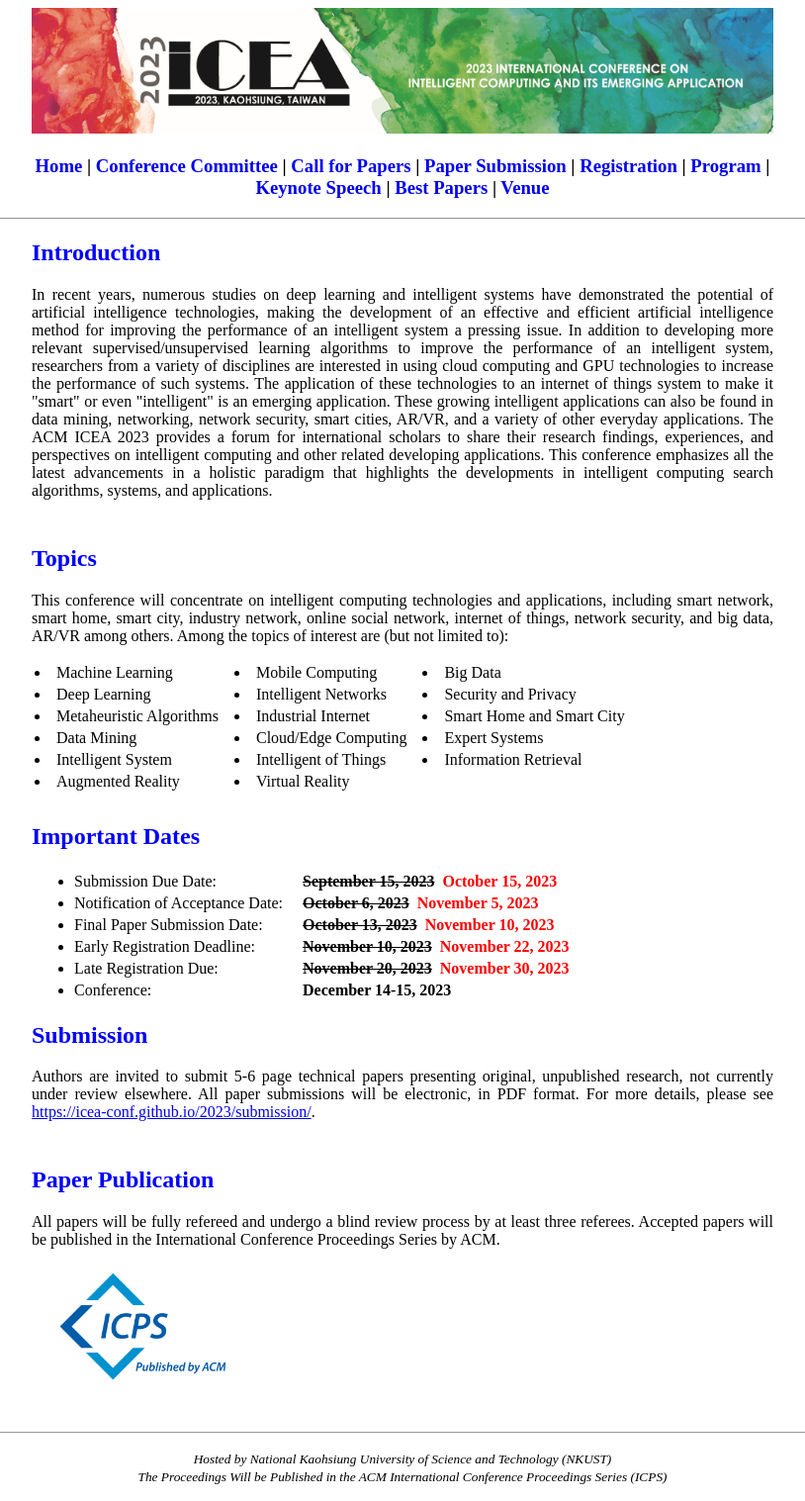
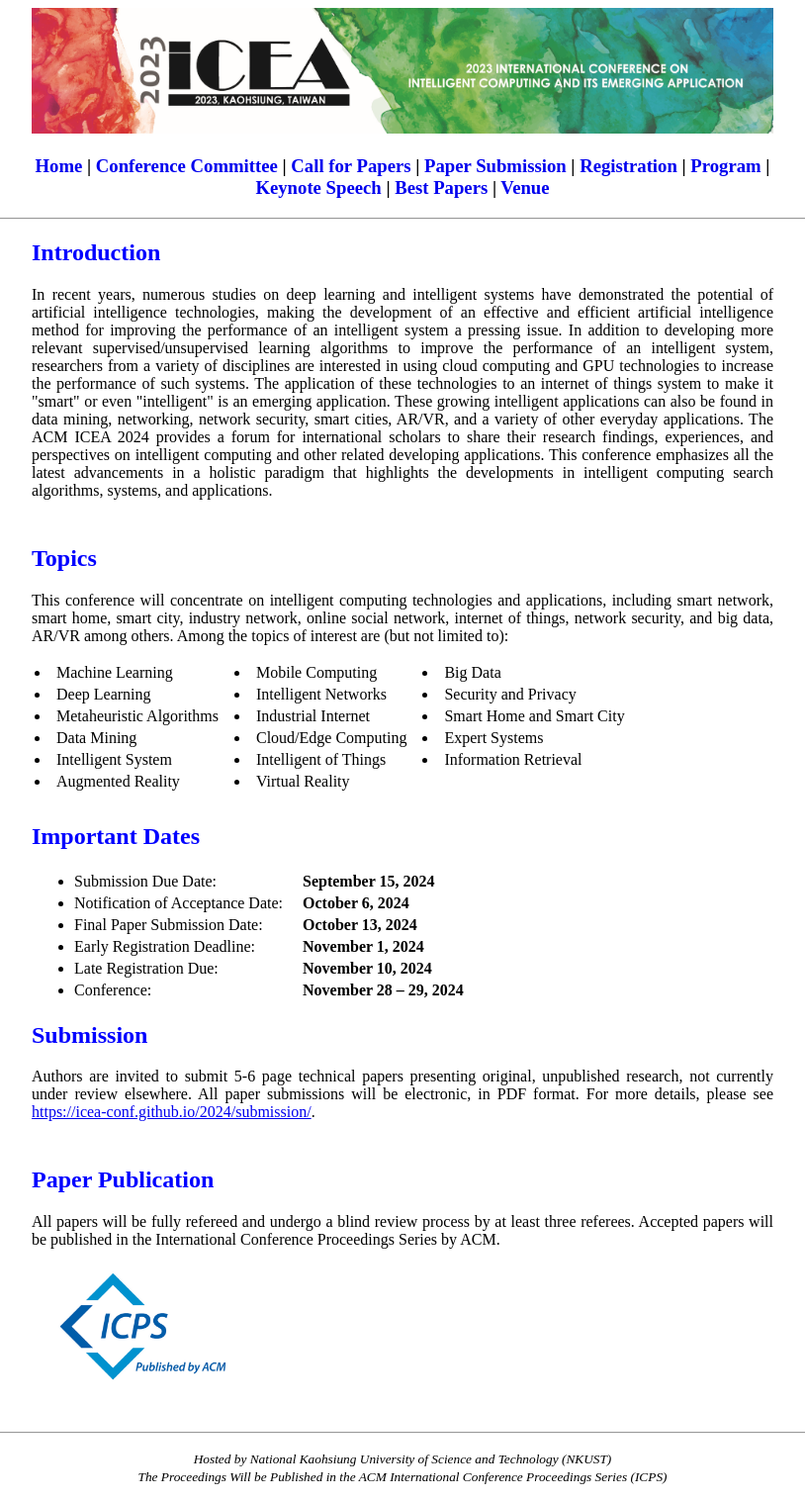
Before and after one commit to icea-conf/2024, a Jekyll site: the page built from papers/index.html, in a window 1280 px wide. Shown: the whole page at 99% size, without its empty margins (233-1047 px from the left). Built offline with Jekyll 4.4.1, drawn with Linux system fonts in a browser that asks for light colours.

Commit message:
Update index.html

```diff
--- a/papers/index.html
+++ b/papers/index.html
@@ -1,17 +1,39 @@
 ---
 layout: default
-title: ACM ICEA 2023
+title: ACM ICEA 2024
 ---
+
 <div class="container">
   <div class="content">
     <div>
-                  <h2 style="color:#0000FF">Introduction</h2>
-                        <p style="text-align: justify">In recent years, numerous studies on deep learning and intelligent systems have demonstrated the potential of artificial intelligence technologies, making the development of an effective and efficient artificial intelligence method for improving the performance of an intelligent system a pressing issue. In addition to developing more relevant supervised/unsupervised learning algorithms to improve the performance of an intelligent system, researchers from a variety of disciplines are interested in using cloud computing and GPU technologies to increase the performance of such systems. The application of these technologies to an internet of things system to make it "smart" or even "intelligent" is an emerging application. These growing intelligent applications can also be found in data mining, networking, network security, smart cities, AR/VR, and a variety of other everyday applications. The ACM ICEA 2023 provides a forum for international scholars to share their research findings, experiences, and perspectives on intelligent computing and other related developing applications. This conference emphasizes all the latest advancements in a holistic paradigm that highlights the developments in intelligent computing search algorithms, systems, and applications.</p>
+      <h2 style="color: #0000ff">Introduction</h2>
+      <p style="text-align: justify">
+        In recent years, numerous studies on deep learning and intelligent systems have demonstrated
+        the potential of artificial intelligence technologies, making the development of an
+        effective and efficient artificial intelligence method for improving the performance of an
+        intelligent system a pressing issue. In addition to developing more relevant
+        supervised/unsupervised learning algorithms to improve the performance of an intelligent
+        system, researchers from a variety of disciplines are interested in using cloud computing
+        and GPU technologies to increase the performance of such systems. The application of these
+        technologies to an internet of things system to make it "smart" or even "intelligent" is an
+        emerging application. These growing intelligent applications can also be found in data
+        mining, networking, network security, smart cities, AR/VR, and a variety of other everyday
+        applications. The ACM ICEA 2024 provides a forum for international scholars to share their
+        research findings, experiences, and perspectives on intelligent computing and other related
+        developing applications. This conference emphasizes all the latest advancements in a
+        holistic paradigm that highlights the developments in intelligent computing search
+        algorithms, systems, and applications.
+      </p>
     </div>
 
     <div style="padding-top: 10px">
-                  <h2 style="color:#0000FF">Topics</h2>
-                        <p style="text-align: justify">This conference will concentrate on intelligent computing technologies and applications, including smart network, smart home, smart city, industry network, online social network, internet of things, network security, and big data, AR/VR among others. Among the topics of interest are (but not limited to): </p>
+      <h2 style="color: #0000ff">Topics</h2>
+      <p style="text-align: justify">
+        This conference will concentrate on intelligent computing technologies and applications,
+        including smart network, smart home, smart city, industry network, online social network,
+        internet of things, network security, and big data, AR/VR among others. Among the topics of
+        interest are (but not limited to):
+      </p>
       <table>
         <tbody>
           <tr>
@@ -91,60 +113,59 @@ title: ACM ICEA 2023
           </tr>
         </tbody>
       </table>
-                  </ul>
     </div>
 
     <div style="padding-top: 10px">
-                  <h2 style="color:#0000FF">Important Dates</h2>
+      <h2 style="color: #0000ff">Important Dates</h2>
       <ul>
         <table>
           <tbody>
             <tr>
               <td>
-                                          <li>Submission Due Date: </li>
+                <li>Submission Due Date:</li>
               </td>
               <td>
-                                          <b>&nbsp; &nbsp; <del>September 15, 2023</del></b><b style="color:#FF0000">&nbsp; October 15, 2023</b>
+                <b>&nbsp; &nbsp; September 15, 2024</b>
               </td>
             </tr>
             <tr>
               <td>
-                                          <li>Notification of Acceptance Date: </li>
+                <li>Notification of Acceptance Date:</li>
               </td>
               <td>
-                                          <b>&nbsp; &nbsp; <del>October 6, 2023</del></b><b style="color:#FF0000">&nbsp; November 5, 2023</b>
+                <b>&nbsp; &nbsp; October 6, 2024</b>
               </td>
             </tr>
             <tr>
               <td>
-                                          <li>Final Paper Submission Date: </li>
+                <li>Final Paper Submission Date:</li>
               </td>
               <td>
-                                          <b>&nbsp; &nbsp; <del>October 13, 2023</del></b><b style="color:#FF0000">&nbsp; November 10, 2023</b>
+                <b>&nbsp; &nbsp; October 13, 2024</b>
               </td>
             </tr>
             <tr>
               <td>
-                                          <li>Early Registration Deadline: </li>
+                <li>Early Registration Deadline:</li>
               </td>
               <td>
-                                          <b>&nbsp; &nbsp; <del>November 10, 2023</del></b><b style="color:#FF0000">&nbsp; November 22, 2023</b>
+                <b>&nbsp; &nbsp; November 1, 2024</b>
               </td>
             </tr>
             <tr>
               <td>
-                                          <li>Late Registration Due: </li>
+                <li>Late Registration Due:</li>
               </td>
               <td>
-                                          <b>&nbsp; &nbsp; <del>November 20, 2023</del></b><b style="color:#FF0000">&nbsp; November 30, 2023</b>
+                <b>&nbsp; &nbsp; November 10, 2024</b>
               </td>
             </tr>
             <tr>
               <td>
-                                          <li>Conference: </li>
+                <li>Conference:</li>
               </td>
               <td>
-                                          <b>&nbsp; &nbsp; December 14-15, 2023</b>
+                <b>&nbsp; &nbsp; November 28 – 29, 2024</b>
               </td>
             </tr>
           </tbody>
@@ -153,16 +174,28 @@ title: ACM ICEA 2023
     </div>
 
     <div>
-                  <h2 style="color:#0000FF">Submission</h2>
-                        <p style="text-align: justify">Authors are invited to submit 5-6 page technical papers presenting original, unpublished research, not currently under review elsewhere. All paper submissions will be electronic, in PDF format. For more details, please see <a href = "https://icea-conf.github.io/2023/submission/">https://icea-conf.github.io/2023/submission/</a>.</p>
+      <h2 style="color: #0000ff">Submission</h2>
+      <p style="text-align: justify">
+        Authors are invited to submit 5-6 page technical papers presenting original, unpublished
+        research, not currently under review elsewhere. All paper submissions will be electronic, in
+        PDF format. For more details, please see
+        <a href="https://icea-conf.github.io/2024/submission/"
+          >https://icea-conf.github.io/2024/submission/</a
+        >.
+      </p>
     </div>
 
     <div style="padding-top: 10px">
-                  <h2 style="color:#0000FF">Paper Publication</h2>
-                        <p style="text-align: justify">All papers will be fully refereed and undergo a blind review process by at least three referees.
-                              Accepted papers will be published in the International Conference Proceedings Series by ACM.</p>
-                  <img src="https://icea-conf.github.io/2024/image/icps-logo-plain.jpg" alt="" style="max-width: 30%; height: auto;">
-            </div>
-
+      <h2 style="color: #0000ff">Paper Publication</h2>
+      <p style="text-align: justify">
+        All papers will be fully refereed and undergo a blind review process by at least three
+        referees. Accepted papers will be published in the International Conference Proceedings
+        Series by ACM.
+      </p>
+      <img
+        src="https://icea-conf.github.io/2024/image/icps-logo-plain.jpg"
+        alt=""
+        style="max-width: 30%; height: auto" />
     </div>
   </div>
+</div>
```
Lines whose indentation alone changed are shown as unchanged.
